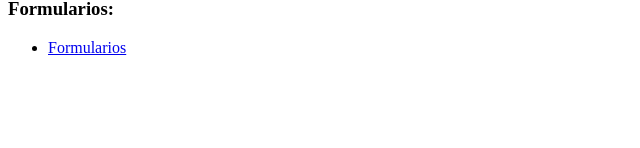
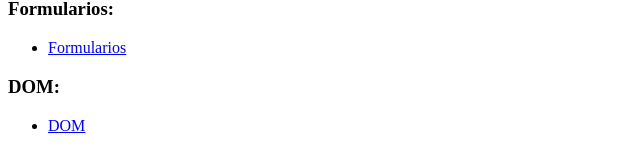
Before and after one commit to RhuanSantosIF/JS, a plain HTML site: page index.html in a window 1280 px wide. Shown: the part 733-881 px from the top of the page, without its empty margins (0-640 px from the left). Before the commit the page ends 806 px from the top, so only its background shows below. Drawn offline with Linux system fonts and the light colour scheme.

Commit message:
Add DOM em index

```diff
--- a/index.html
+++ b/index.html
@@ -47,5 +47,11 @@
             <a href="Formularios/index.html">Formularios</a>
         </li>
     </ul>
+    <h3>DOM:</h3>
+    <ul>
+        <li>
+            <a href="DOM/Ex01.html">DOM</a>
+        </li>
+    </ul>
 </body>
 </html>
```
